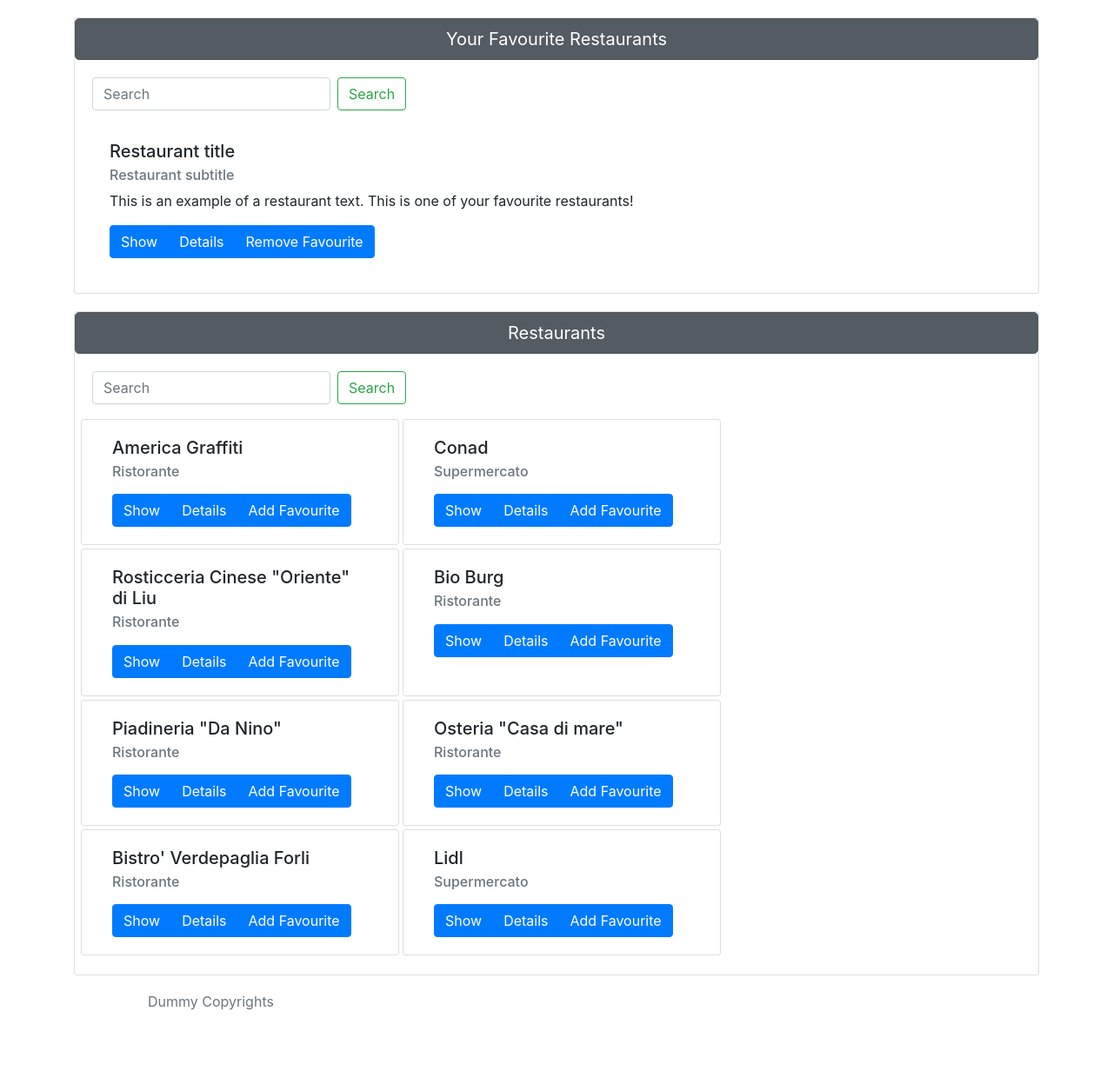
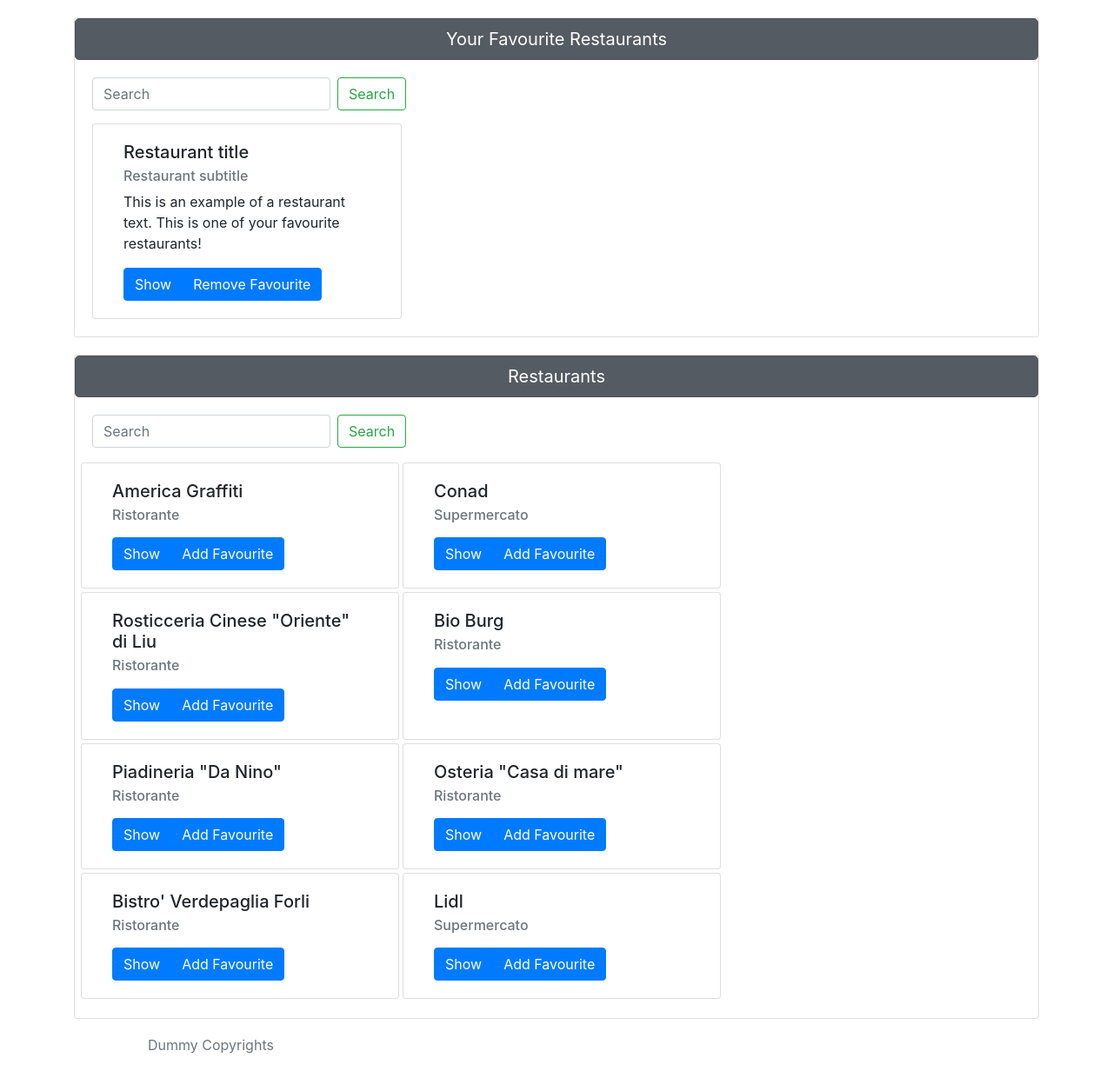
Before and after one commit to Vuksaa/progetto-web, a PHP site: page /home_clients.php in a window 1280 px wide; the page is wider, and only the part inside the window is pictured. Shown: the part 56-1288 px from the top of that part at 87% size. Before the commit the page ends 1218 px from the top of that part, so only its background shows below. Run offline with PHP 8.4, Linux system fonts and the light colour scheme; a user stored in the database is signed in; data comes from the database, SQL or seed files in the repository; data that the repository does not hold is empty; some libraries are stand-ins or nearby versions.

Commit message:
Remove surplus button in providers'cards, add missing card style

```diff
--- a/home_clients.php
+++ b/home_clients.php
@@ -65,14 +65,15 @@
             <input class="form-control mr-sm-2" type="search" placeholder="Search" aria-label="Search">
             <button class="btn btn-outline-success my-2 my-sm-0" type="submit">Search</button>
           </form>
+          <div class="card col-sm-4">
             <div class="card-body">
               <h5 class="card-title">Restaurant title</h5>
               <h6 class="card-subtitle mb-2 text-muted">Restaurant subtitle</h6>
               <p class="card-text">This is an example of a restaurant text. This is one of your favourite restaurants!</p>
               <div class="btn-group btn-group-justified">
                 <a href="#" class="btn btn-primary inline">Show</a>
-              <a href="#" class="btn btn-primary inline">Details</a>
                 <a href="#" class="btn btn-primary inline">Remove Favourite</a>
+              </div>
             </div>
           </div>
         </div>
@@ -128,7 +129,6 @@
                 </p>
                 <div class="btn-group btn-group-justified">
                   <a href="#" class="btn btn-primary inline">Show</a>
-                  <a href="#" class="btn btn-primary inline">Details</a>
                   <a href="#" class="btn btn-primary inline">Add Favourite</a>
                 </div>
               </div>
--- a/orders_clients.php
+++ b/orders_clients.php
@@ -25,13 +25,13 @@
     <div class="collapse navbar-collapse" id="navbarText">
       <ul class="navbar-nav mr-auto">
         <li class="nav-item">
-          <a class="nav-link" href="home_clients.php"><i class="fas fa-home"></i>Home</a>
+          <a class="nav-link" href="home_clients.php"><i class="fas fa-home"></i> Home</a>
         </li>
         <li class="nav-item">
-          <a class="nav-link" href="profile_clients.php"><i class="fas fa-user"></i>Profile</a>
+          <a class="nav-link" href="profile_clients.php"><i class="fas fa-user"></i> Profile</a>
         </li>
         <li class="nav-item  active">
-          <a class="nav-link" href="orders_clients.php"><i class="fas fa-book"></i>Orders<span class="sr-only">(current)</span></a>
+          <a class="nav-link" href="orders_clients.php"><i class="fas fa-book"></i> Orders<span class="sr-only">(current)</span></a>
         </li>
       </ul>
     </div>
```
Lines whose indentation alone changed are shown as unchanged.
